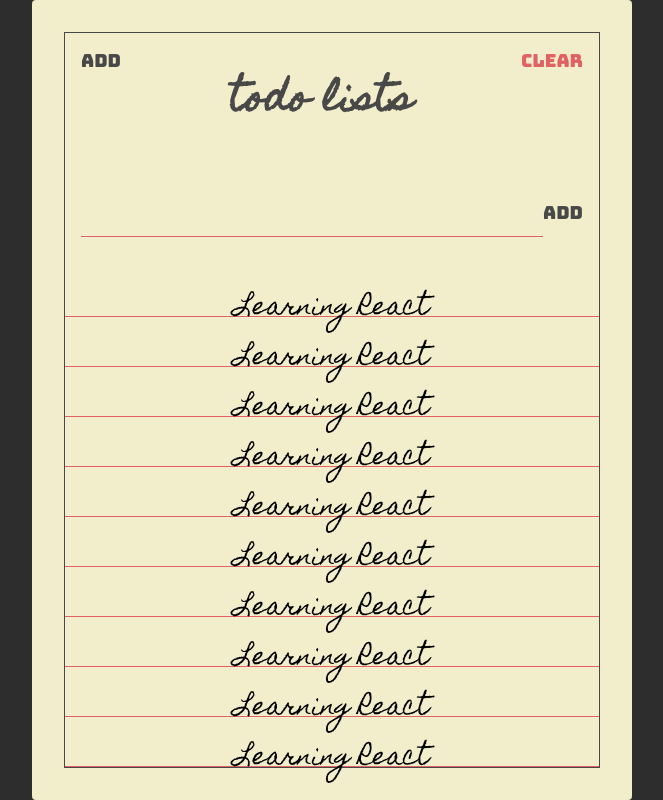
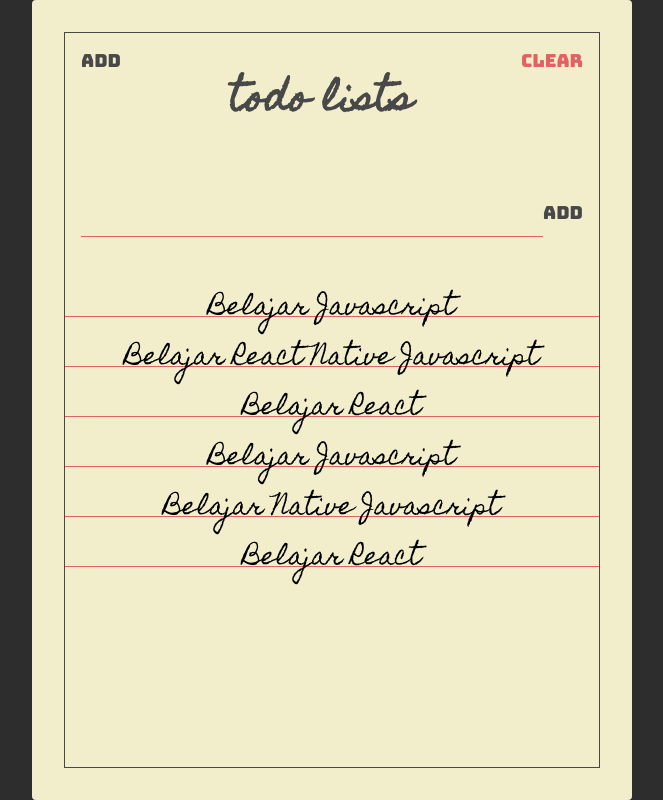
Before and after one commit to otoko-tech/react-todolist, a React (Create React App) app: page / in a window 1280 px wide. Shown: the whole page, without its empty margins (308-971 px from the left). Built offline with nearby package versions, Linux system fonts and the light colour scheme.

Commit message:
membuat pages dan component todo

```diff
--- a/src/App.js
+++ b/src/App.js
@@ -1,56 +1,8 @@
 import React from "react";
 import "./styles.css";
 
-import Paper from "./components/Paper";
+import TodoList from "./pages/TodoList";
 
 export default function App() {
-  return (
-    <Paper>
-      <section className="header">
-        <button className="header-btn main-black-color">Add</button>
-        <h1 className="header-title">Todo Lists</h1>
-        <button className="header-btn main-red-color">Clear</button>
-      </section>
-
-      <section className="add">
-        <form className="add-form">
-          <input type="text" className="add-input" />
-          <button className="add-btn main-black-color">Add</button>
-        </form>
-      </section>
-
-      <section className="todos">
-        <div className="todo">
-          <span className="todo-text">Learning React</span>
-        </div>
-        <div className="todo">
-          <span className="todo-text">Learning React</span>
-        </div>
-        <div className="todo">
-          <span className="todo-text">Learning React</span>
-        </div>
-        <div className="todo">
-          <span className="todo-text">Learning React</span>
-        </div>
-        <div className="todo">
-          <span className="todo-text">Learning React</span>
-        </div>
-        <div className="todo">
-          <span className="todo-text">Learning React</span>
-        </div>
-        <div className="todo">
-          <span className="todo-text">Learning React</span>
-        </div>
-        <div className="todo">
-          <span className="todo-text">Learning React</span>
-        </div>
-        <div className="todo">
-          <span className="todo-text">Learning React</span>
-        </div>
-        <div className="todo">
-          <span className="todo-text">Learning React</span>
-        </div>
-      </section>
-    </Paper>
-  );
+  return <TodoList />;
 }
--- a/src/components/Header.jsx
+++ b/src/components/Header.jsx
@@ -0,0 +1,13 @@
+import React from "react";
+
+const Header = () => {
+  return (
+    <section className="header">
+      <button className="header-btn main-black-color">Add</button>
+      <h1 className="header-title">Todo Lists</h1>
+      <button className="header-btn main-red-color">Clear</button>
+    </section>
+  );
+};
+
+export default Header;
--- /dev/null
+++ b/src/components/Todo.jsx
@@ -0,0 +1,16 @@
+import React from "react";
+import PropTypes from "prop-types";
+
+const Todo = (props) => {
+  return (
+    <div className="todo">
+      <span className="todo-text">{props.text}</span>
+    </div>
+  );
+};
+
+Todo.PropTypes = {
+  text: PropTypes.string.isRequired
+};
+
+export default Todo;
--- a/src/components/TodoForm.jsx
+++ b/src/components/TodoForm.jsx
@@ -0,0 +1,14 @@
+import React from "react";
+
+const TodoForm = () => {
+  return (
+    <section className="add">
+      <form className="add-form">
+        <input type="text" className="add-input" />
+        <button className="add-btn main-black-color">Add</button>
+      </form>
+    </section>
+  );
+};
+
+export default TodoForm;
--- a/src/components/Todos.jsx
+++ b/src/components/Todos.jsx
@@ -0,0 +1,36 @@
+import React from "react";
+
+import Todo from "./Todo";
+
+const Todos = () => {
+  const todos = [
+    {
+      text: "Belajar Javascript"
+    },
+    {
+      text: "Belajar React Native Javascript"
+    },
+    {
+      text: "Belajar React"
+    },
+    {
+      text: "Belajar Javascript"
+    },
+    {
+      text: "Belajar Native Javascript"
+    },
+    {
+      text: "Belajar React"
+    }
+  ];
+
+  return (
+    <section className="todos">
+      {todos.map((todo) => {
+        return <Todo text={todo.text} />;
+      })}
+    </section>
+  );
+};
+
+export default Todos;
--- /dev/null
+++ b/src/pages/TodoList.jsx
@@ -0,0 +1,18 @@
+import React from "react";
+
+import Paper from "../components/Paper";
+import Header from "../components/Header";
+import TodoForm from "../components/TodoForm";
+import Todos from "../components/Todos";
+
+const TodoList = () => {
+  return (
+    <Paper>
+      <Header />
+      <TodoForm />
+      <Todos />
+    </Paper>
+  );
+};
+
+export default TodoList;
--- a/src/styles.css
+++ b/src/styles.css
@@ -134,6 +134,8 @@
 .todos {
   display: flex;
   flex-direction: column;
+
+  min-height: 500px;
 }
 
 .todo {
@@ -142,7 +144,7 @@
   flex: 1 0 auto;
   text-align: center;
 
-  min-height: 34px;
+  max-height: 34px;
   margin: 16px 0 0;
   font-family: "Homemade Apple", sans-serif;
   font-size: 24px;
@@ -151,6 +153,8 @@
 }
 
 .todo-text {
+  width: 100%;
+  height: 50px;
   position: absolute;
   left: 50%;
   transform: translate(-50%);
```
